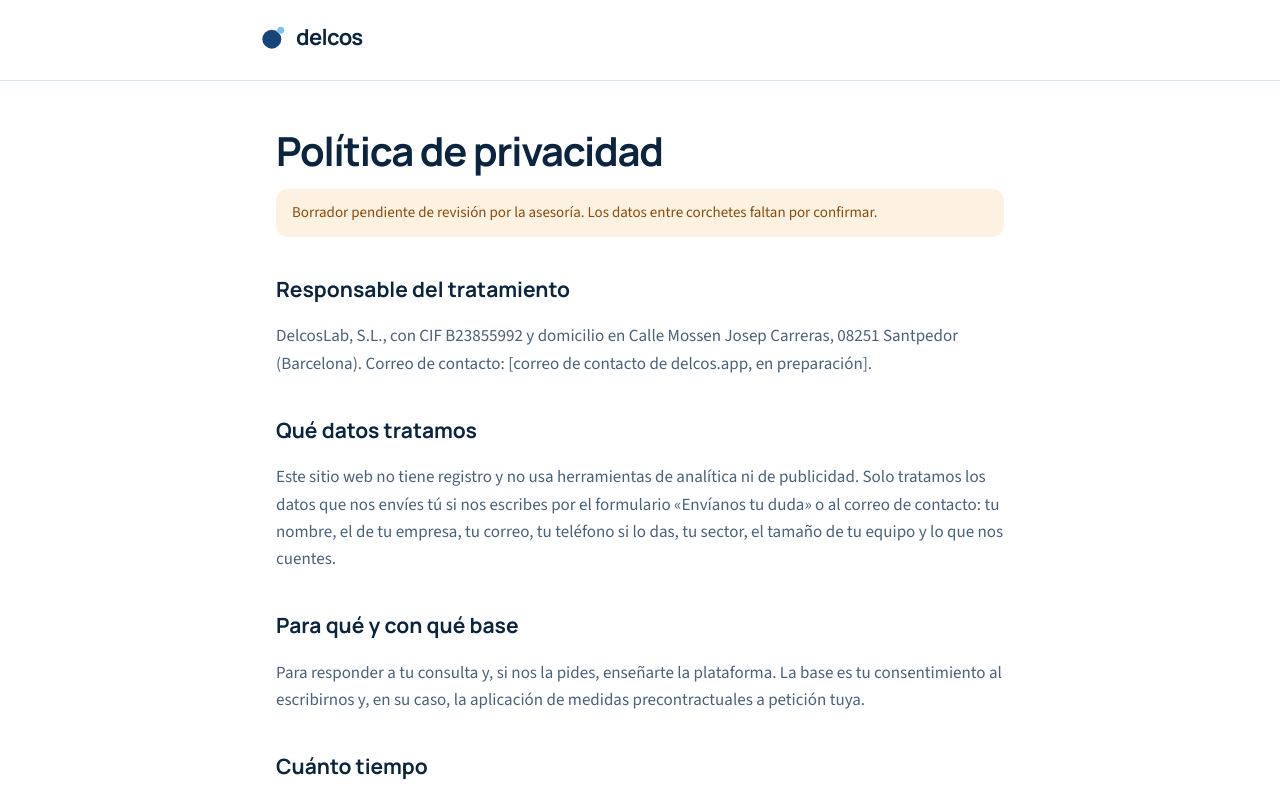
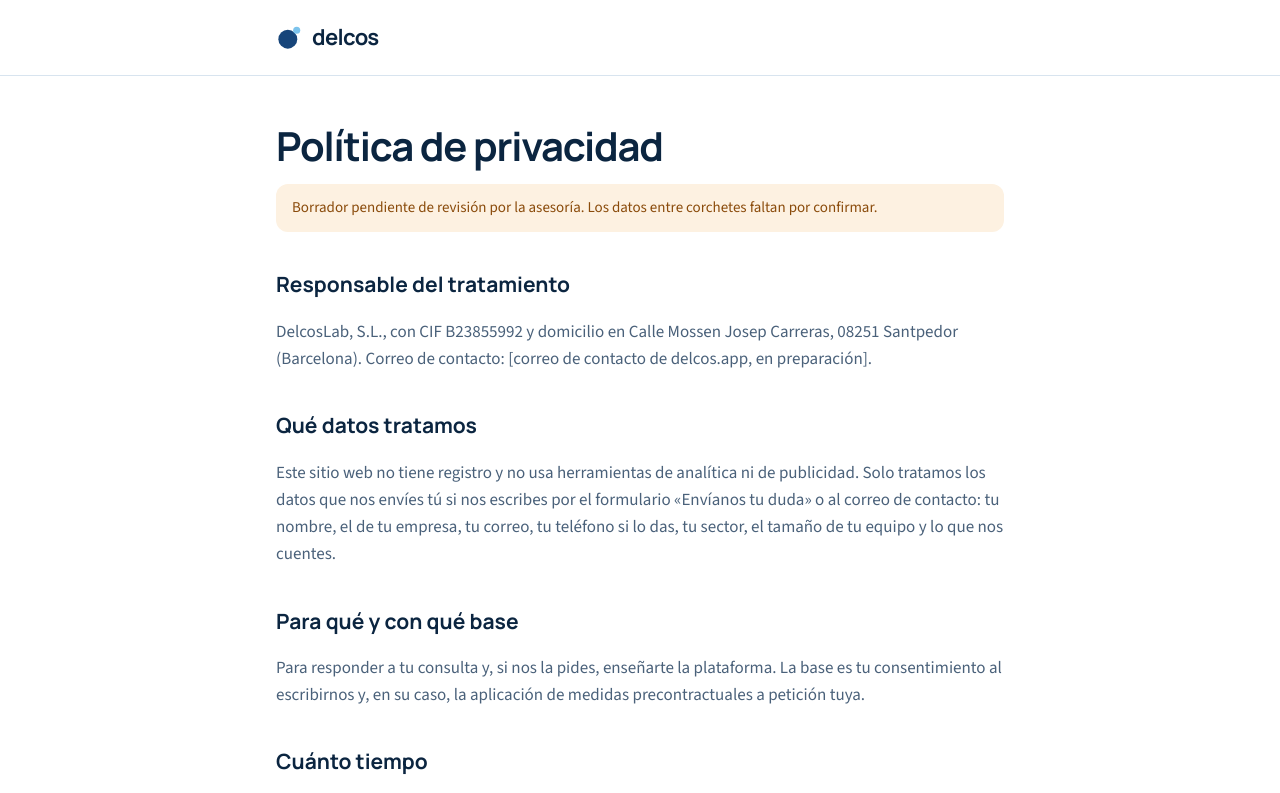
Before and after one commit to delcos-app/web, a plain HTML site: page privacidad.html in a window 1280 px wide. Shown: the top 793 px of the page. Drawn offline with Linux system fonts and the light colour scheme.

Commit message:
Logotipo alineado en las páginas legales
En aviso legal, privacidad, cookies y la página de error, el logotipo de la cabecera queda alineado con el texto en móvil, tablet y ordenador, también cuando aparece la barra de desplazamiento.

Co-Authored-By: Claude Opus 5.5 <noreply@anthropic.com>

```diff
--- a/legal.css
+++ b/legal.css
@@ -4,8 +4,10 @@
 *{box-sizing:border-box}
 body{margin:0;background:#FFFFFF;color:var(--tinta);font:17px/1.6 "Source Sans 3",system-ui,-apple-system,"Segoe UI",sans-serif}
 h1,h2,.logo b{font-family:Manrope,"Source Sans 3",system-ui,sans-serif}
-header{padding:20px max(16px,calc((100vw - 760px)/2));border-bottom:1px solid var(--linea)}
-.logo{display:inline-flex;align-items:center;gap:10px;text-decoration:none;color:var(--tinta)}
+header{padding:20px 16px;border-bottom:1px solid var(--linea)}
+.logo{display:flex;align-items:center;gap:10px;width:fit-content;text-decoration:none;color:var(--tinta)}
+/* El logotipo, alineado con el texto (mismo ancho de 728 px que el contenido, con o sin barra de desplazamiento) */
+header > .logo{margin-inline:max(0px,calc((100% - 728px) / 2))}
 .logo b{font-size:22px;letter-spacing:-.03em}
 main{max-width:760px;margin:0 auto;padding:48px 16px 80px}
 h1{font-size:40px;line-height:1.1;letter-spacing:-.03em;margin:0 0 16px}
--- a/privacidad.html
+++ b/privacidad.html
@@ -6,7 +6,7 @@
 <title>Privacidad · delcos</title>
 <meta name="robots" content="noindex">
 <link rel="icon" href="favicon.svg" type="image/svg+xml">
-<link rel="stylesheet" href="legal.css?v=2">
+<link rel="stylesheet" href="legal.css?v=3">
 </head>
 <body>
 <header><a class="logo" href="./" aria-label="delcos, inicio"><img src="favicon.svg" alt="" width="26" height="26"><b>delcos</b></a></header>
```
Also changed, not shown: 404.html (+1 -1 lines), aviso-legal.html (+1 -1 lines), cookies.html (+1 -1 lines).
